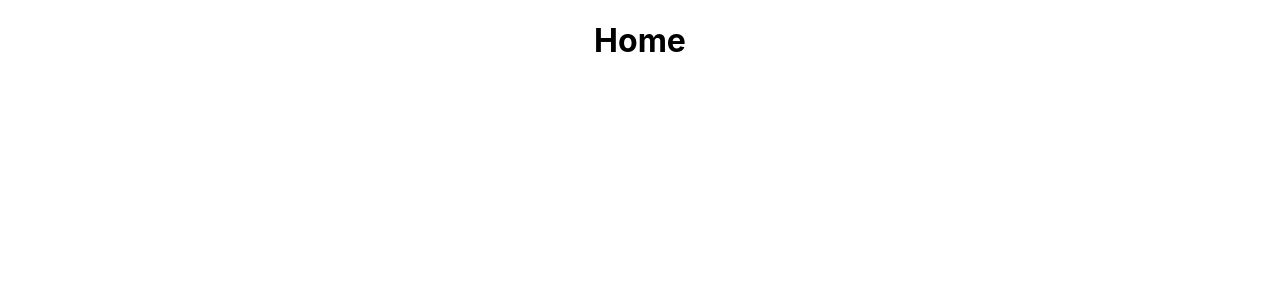
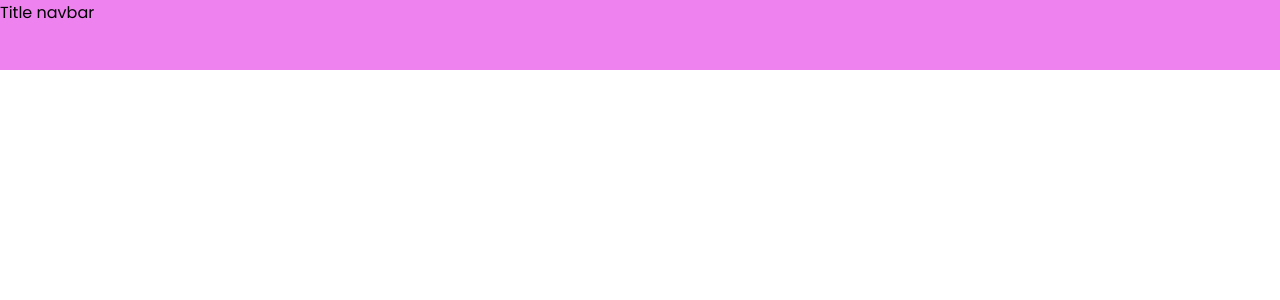
Before and after one commit to florencianardomarino/proyecto-asesor, a React (Create React App) app in the folder client/: page / in a window 1280 px wide. Shown: the top 300 px of the page. Built offline with nearby package versions, Linux system fonts and the light colour scheme.

Commit message:
initial config

```diff
--- a/client/src/App.css
+++ /dev/null
@@ -1,38 +0,0 @@
-.App {
-  text-align: center;
-}
-
-.App-logo {
-  height: 40vmin;
-  pointer-events: none;
-}
-
-@media (prefers-reduced-motion: no-preference) {
-  .App-logo {
-    animation: App-logo-spin infinite 20s linear;
-  }
-}
-
-.App-header {
-  background-color: #282c34;
-  min-height: 100vh;
-  display: flex;
-  flex-direction: column;
-  align-items: center;
-  justify-content: center;
-  font-size: calc(10px + 2vmin);
-  color: white;
-}
-
-.App-link {
-  color: #61dafb;
-}
-
-@keyframes App-logo-spin {
-  from {
-    transform: rotate(0deg);
-  }
-  to {
-    transform: rotate(360deg);
-  }
-}
--- /dev/null
+++ b/client/src/App.scss
@@ -0,0 +1,7 @@
+@import './styles/config/variables';
+
+* {
+  margin: 0;
+  box-sizing: border-box;
+  font-family: $font-family;
+}
--- a/client/src/App.tsx
+++ b/client/src/App.tsx
@@ -1,11 +1,12 @@
 import React, { FC } from 'react';
-import './App.css';
+import './App.scss';
+import NavBar from './components/NavBar';
 
 const App: FC = (): JSX.Element => {
   return (
     <>
       <div className="App">
-        <h1>Home</h1>
+       <NavBar/>
       </div>
     </>
   );
--- /dev/null
+++ b/client/src/components/NavBar.tsx
@@ -0,0 +1,12 @@
+import React, { FC } from 'react'
+import '../styles/main.scss'
+
+const NavBar: FC = (): JSX.Element => {
+  return (
+    <div className="navBar_container">
+       <p>Title navbar</p>
+    </div>
+  )
+}
+
+export default NavBar
--- /dev/null
+++ b/client/src/styles/_navBar.scss
@@ -0,0 +1,5 @@
+.navBar_container{
+    width: 100%;
+    height: 70px;
+    background-color: violet;
+}
--- /dev/null
+++ b/client/src/styles/config/_variables.scss
@@ -0,0 +1,15 @@
+@import url('https://fonts.googleapis.com/css2?family=Poppins:wght@400;500&display=swap');
+
+
+//font
+$font-family: 'Poppins', sans-serif;
+//font-size
+$title-size: 28px;
+$text-size: 16px;
+$button-text-size: 14px;
+
+//colors
+$main-color: #6f57ff;
+$secondary-color: #ff5a5f;
+$font-color:#3c3c3b;
+$white: #fff
--- /dev/null
+++ b/client/src/styles/main.scss
@@ -0,0 +1 @@
+@import './_navBar.scss';
```
Also changed, not shown: client/.eslintrc.cjs.
